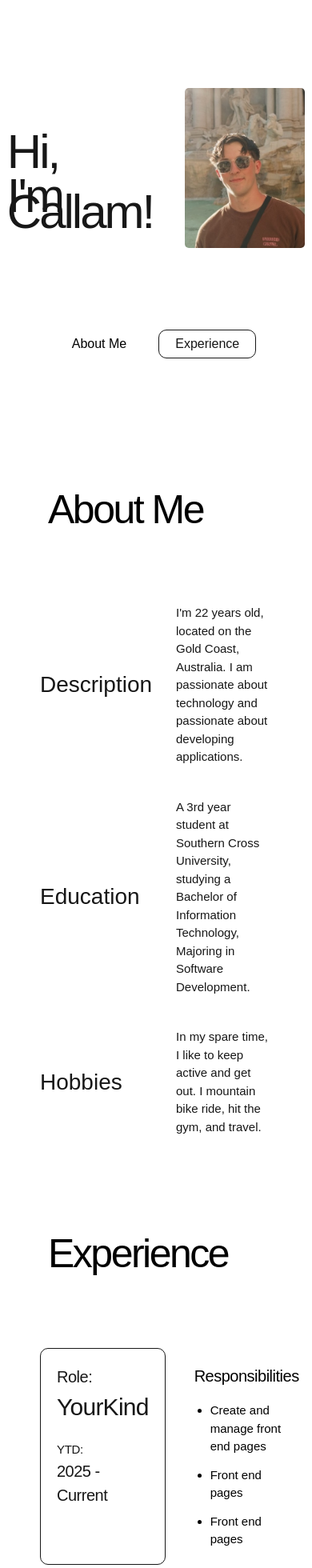
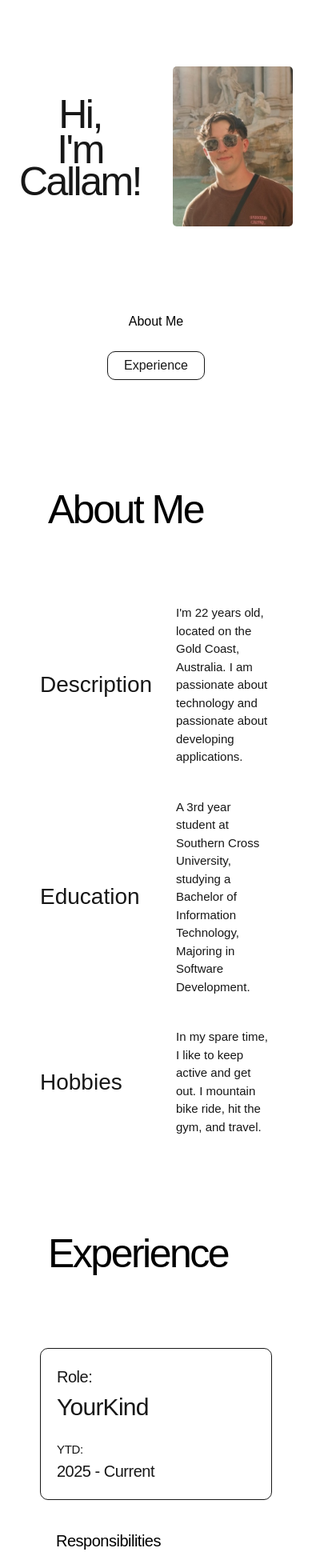
Before and after one commit to CL-Buchan/Portfolio, a Next.js app: page / in a window 390 px wide. Shown: the top 1960 px of the page at 80% size. Built offline with nearby package versions, Linux system fonts and the light colour scheme.

Commit message:
Changes: fixed mobile layout

```diff
--- a/app/page.tsx
+++ b/app/page.tsx
@@ -13,19 +13,19 @@ export default function Home() {
     const [iconHovered, setIconHovered] = useState(false);
 
     return (
-        <div className="p-[50px] flex flex-col items-start gap-[50px]">
-            <div className="w-full min-h-[500px] flex flex-col justify-center items-center gap-[30px] bg-[radial-gradient(circle_at_center,rgba(255,255,255,0.1)_0%,transparent_70%)]">
+        <div className="p-[50px] md:p-0 md:px-[250px] md:py-[50px] flex flex-col items-start gap-[50px]">
+            <div className="w-full min-h-[500px] flex flex-col justify-center items-center gap-[30px] bg-[radial-gradient(circle_at_center,rgba(255,255,255,0.1)_0%,transparent_40%)]">
                 <div className="my-5 flex justify-center gap-10">
                     <div className="h-[200px] flex flex-col justify-center items-center overflow-hidden">
-                        <div className="flex flex-col justify-center items-start">
+                        <div className="flex flex-col md:flex-row justify-center items-center gap-0 md:gap-2.5">
                             <Text
                                 text="Hi,"
-                                className="tracking-tighter text-[60px]"
+                                className="tracking-tighter text-[50px] md:text-[60px] leading-12 md:leading-24"
                             />
 
                             <Text
                                 text="I'm Callam!"
-                                className="tracking-tighter text-[60px] leading-5"
+                                className="tracking-tighter text-[50px] text-center md:text-start md:text-[60px] leading-10 md:leading-5"
                             />
                         </div>
                     </div>
@@ -64,7 +64,7 @@ export default function Home() {
                     </div>
                 </div>
 
-                <div className="flex gap-5">
+                <div className="flex flex-col md:flex-row gap-5">
                     <button
                         className="py-[5px] px-[20px] text-black bg-white hover:bg-white/50 rounded-[10px] transition-all duration-200"
                         onClick={() => {
@@ -88,8 +88,8 @@ export default function Home() {
                     </button>
                 </div>
 
-                <p className="text-xs text-white/50">
-                    Don&apos;t want to scroll? Use the navigation buttons above!
+                <p className="text-xs text-white/50 text-center md:text-start">
+                    Dont want to scroll? Use the navigation buttons above!
                 </p>
             </div>
 
@@ -164,7 +164,7 @@ export default function Home() {
                     />
                 </div>
 
-                <div className="my-10 w-full grid grid-cols-[1fr_2fr] gap-4">
+                <div className="my-10 w-full grid grid-cols-1 md:grid-cols-[1fr_2fr] gap-4">
                     <div className='w-full p-[20px] flex flex-col gap-5 border rounded-[10px] hover:bg-white hover:text-black transition-all duration-400 ease-out'>
                         <div className='flex flex-col items-start'>
                             <Text
```
